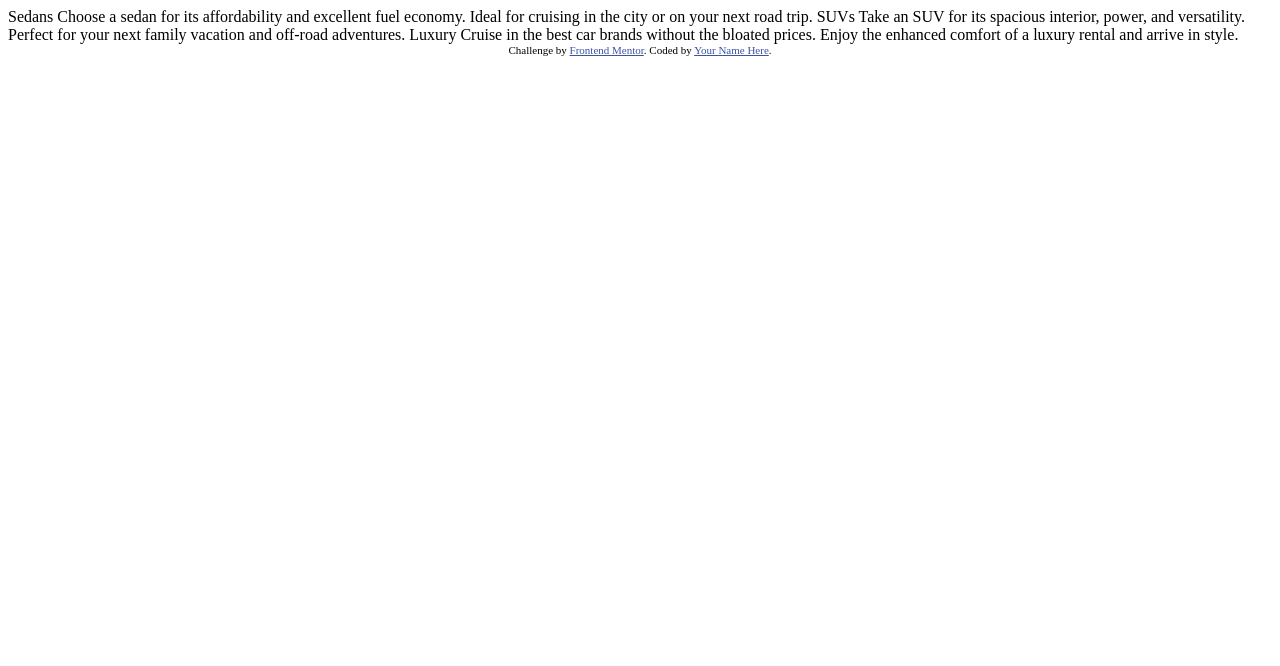
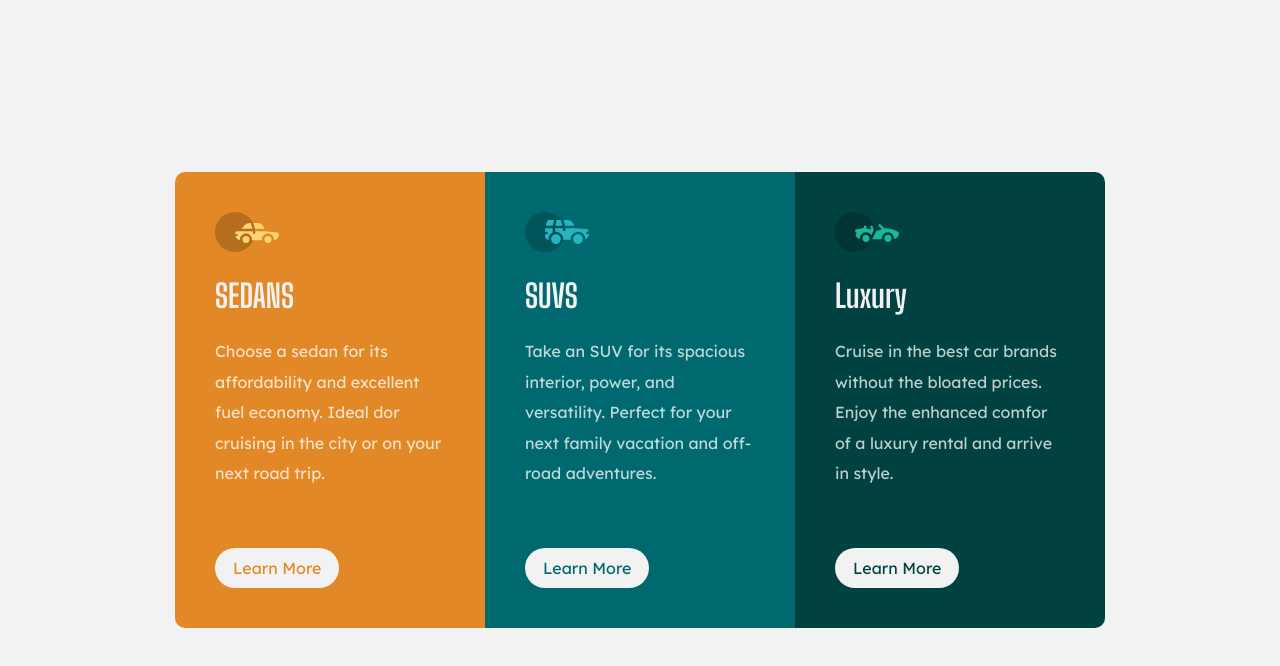
Before and after one commit to AugustoMartinez/3-column-preview-card-component, a plain HTML site: page index.html in a window 1280 px wide. Drawn offline with Linux system fonts and the light colour scheme.

Commit message:
Diseño terminado

```diff
--- /dev/null
+++ b/css/style.css
@@ -0,0 +1,102 @@
+@import url('https://fonts.googleapis.com/css2?family=Big+Shoulders+Display:wght@700&family=Lexend+Deca&display=swap');
+
+:root{
+    --color-sedans: hsl(31, 77%, 52%);
+    --color-suvs: hsl(184, 100%, 22%);
+    --color-luxury: hsl(179, 100%, 13%);
+    --color-blanco-principal: hsl(0, 0%, 95%);
+    --color-blamco-secundario: hsla(0, 0%, 100%, 0.75);
+}
+body{
+    background: var(--color-blanco-principal);
+    margin: 0;
+}
+.cont{
+    width: 100%;
+    height: 100vh;
+    display: flex;
+    justify-content: center;
+    align-items: center;
+}
+.container{
+    display: flex;
+}
+.section{
+    color: var(--color-blanco-principal);
+    padding: 40px;
+    width: 230px;
+}
+
+.sedans{
+    background: var(--color-sedans);
+    border-bottom-left-radius: 10px;
+    border-top-left-radius: 10px;
+}
+.suvs{
+    background: var(--color-suvs);
+}
+.luxury{
+    background: var(--color-luxury);
+    border-bottom-right-radius: 10px;
+    border-top-right-radius: 10px;
+}
+.title{
+    font-family: 'Big Shoulders Display', cursive;
+}
+.paragraphs{
+    font-family: 'Lexend Deca', sans-serif;
+    color: var(--color-blamco-secundario);
+    line-height: 1.9;
+    margin-bottom: 60px;
+}
+
+.btn{
+    display: inline-block;
+    font-family: 'Lexend Deca', sans-serif;
+    background: var(--color-blanco-principal);
+    text-decoration: none;
+    padding: 8px 16px;
+    border-radius: 25px;
+    -webkit-border-radius: 25px;
+    -moz-border-radius: 25px;
+    -ms-border-radius: 25px;
+    -o-border-radius: 25px;
+    box-sizing: border-box;
+    border: 2px solid transparent;
+    transition: background .6s ease, border .6s ease;
+    -webkit-transition: background .6s ease, border .6s ease;
+    -moz-transition: background .6s ease, border .6s ease;
+    -ms-transition: background .6s ease, border .6s ease;
+    -o-transition: background .6s ease, border .6s ease;
+}
+
+.btn-sedans{
+    color: var(--color-sedans);
+}
+.btn-suvs{
+    color: var(--color-suvs);
+}
+.btn-luxury{
+    color: var(--color-luxury);
+}
+
+.btn-sedans:hover{
+    background: var(--color-sedans);
+    box-sizing: border-box;
+    border: 2px solid var(--color-blanco-principal);
+    color: var(--color-blanco-principal);
+}
+
+.btn-suvs:hover{
+    background: var(--color-suvs);
+    box-sizing: border-box;
+    border: 2px solid var(--color-blanco-principal);
+    color: var(--color-blanco-principal);
+}
+
+.btn-luxury:hover{
+    background: var(--color-luxury);
+    box-sizing: border-box;
+    border: 2px solid var(--color-blanco-principal);
+    color: var(--color-blanco-principal);
+}
--- a/index.html
+++ b/index.html
@@ -1,36 +1,41 @@
 <!DOCTYPE html>
 <html lang="en">
 	<head>
-  <meta charset="UTF-8">
-  <meta name="viewport" content="width=device-width, initial-scale=1.0"> <!-- displays site properly based on user's device -->
+		<meta charset="UTF-8" />
+		<meta name="viewport" content="width=device-width, initial-scale=1.0" />
+		<!-- displays site properly based on user's device -->
 
-  <link rel="icon" type="image/png" sizes="32x32" href="./images/favicon-32x32.png">
-
+		<link
+			rel="icon"
+			type="image/png"
+			sizes="32x32"
+			href="./images/favicon-32x32.png"
+		/>
+		<link rel="stylesheet" href="./css/style.css">
 		<title>Frontend Mentor | 3-column preview card component</title>
-
-  <!-- Feel free to remove these styles or customise in your own stylesheet 👍 -->
-  <style>
-    .attribution { font-size: 11px; text-align: center; }
-    .attribution a { color: hsl(228, 45%, 44%); }
-  </style>
 	</head>
 	<body>
-
-  Sedans
-  Choose a sedan for its affordability and excellent fuel economy. Ideal for cruising in the city
-  or on your next road trip.
-
-  SUVs
-  Take an SUV for its spacious interior, power, and versatility. Perfect for your next family vacation
-  and off-road adventures.
-
-  Luxury
-  Cruise in the best car brands without the bloated prices. Enjoy the enhanced comfort of a luxury
-  rental and arrive in style.
-
-  <div class="attribution">
-    Challenge by <a href="https://www.frontendmentor.io?ref=challenge" target="_blank">Frontend Mentor</a>.
-    Coded by <a href="#">Your Name Here</a>.
+		<div class="cont">
+			<div class="container">
+				<div class="section sedans">
+					<div><svg width="64" height="40" xmlns="http://www.w3.org/2000/svg"><g fill="none" fill-rule="evenodd"><circle fill="#000" opacity=".201" cx="20" cy="20" r="20"/><path d="M52.936 24.11c1.942 0 3.517 1.542 3.517 3.445 0 1.903-1.575 3.445-3.517 3.445s-3.516-1.542-3.516-3.445c0-1.903 1.574-3.445 3.516-3.445zm-21.957 0c1.942 0 3.517 1.542 3.517 3.445 0 1.903-1.575 3.445-3.517 3.445s-3.516-1.542-3.516-3.445c0-1.903 1.574-3.445 3.516-3.445zm6.948-4.848v1.429c0 .716.61 1.293 1.348 1.259a1.295 1.295 0 001.225-1.295v-1.393h8.256l13.483 1.313c.956.093 1.676.881 1.676 1.814 0 2.89-2.126 5.303-4.926 5.819.397-3.557-2.458-6.62-6.053-6.62-3.646 0-6.504 3.14-6.039 6.723h-9.879c.466-3.588-2.397-6.722-6.039-6.722-3.595 0-6.45 3.062-6.052 6.62-2.14-.398-3.916-1.912-4.61-3.931h1.142c.731 0 1.32-.598 1.285-1.322-.033-.678-.629-1.2-1.322-1.2H20v-.251c0-1.274 1.066-2.243 2.306-2.243h15.62zM42.59 11c2.645 0 4.99 1.556 5.972 3.963l.726 1.779H40.17L38.413 11h4.178zm-6.865 0l1.758 5.741H26.505l3.357-3.654A6.502 6.502 0 0134.644 11h1.082z" fill="#FFD473" fill-rule="nonzero"/></g></svg></div>
+					<h1 class="title">SEDANS</h1>
+					<p class="paragraphs">Choose a sedan for its affordability and excellent fuel economy. Ideal dor cruising in the city or on your next road trip.</p>
+					<a href="#" class="btn btn-sedans">Learn More</a>
+				</div>
+				<div class="section suvs">
+					<div><svg width="64" height="40" xmlns="http://www.w3.org/2000/svg"><g fill="none" fill-rule="evenodd"><circle fill="#000" opacity=".201" cx="20" cy="20" r="20"/><path d="M31.002 22.358c2.917 0 5.18 2.593 4.762 5.506a4.828 4.828 0 01-2.962 3.778 4.797 4.797 0 01-5.3-1.165c-1.188-1.26-1.235-2.613-1.263-2.613-.42-2.924 1.857-5.506 4.763-5.506zm22 0c3.457 0 5.798 3.567 4.41 6.744A4.816 4.816 0 0152.3 31.94a4.826 4.826 0 01-4.06-4.077c-.42-2.915 1.846-5.506 4.762-5.506zm-15.04-6.083v1.462a1.29 1.29 0 001.352 1.29c.693-.033 1.227-.631 1.227-1.326v-1.426h8.3l13.056.716a1.29 1.29 0 011.164.917c.27.895.446 1.477.563 1.87h-1.047c-.694 0-1.291.534-1.324 1.228a1.29 1.29 0 001.288 1.352h1.445c-.164 2.225-1.57 4.193-3.6 5.05.13-4.212-3.255-7.63-7.384-7.63-4.317 0-7.762 3.718-7.358 8.086h-7.285c.43-4.655-3.503-8.531-8.131-8.046v-3.543h7.734zm-10.312 0v4.308a7.4 7.4 0 00-4.006 7.274 3.874 3.874 0 01-3.642-3.864v-1.635h1.46a1.29 1.29 0 000-2.58h-1.461v-3.213l.003-.29h7.646zm14.986-8.196c2.65 0 5 1.592 5.984 4.055l.63 1.579a5.525 5.525 0 01-.065-.004l-.026-.002-.034-.002-.022-.002a4.178 4.178 0 00-.224-.006l-.098-.001h-.039l-.136-.001h-.052l-.326-.001H40.211L38.528 8.08zm-13.632 0l-1.122 5.616h-7.144l1.47-4.71a1.29 1.29 0 011.231-.906h5.565zm6.832 0l1.683 5.615h-7.007l1.121-5.615h4.203z" fill="#26B5C0" fill-rule="nonzero"/></g></svg></div>
+					<h1 class="title">SUVS</h1>
+					<p class="paragraphs">Take an SUV for its spacious interior, power, and versatility. Perfect for your next family vacation and off-road adventures.</p>
+					<a href="#" class="btn btn-suvs">Learn More</a>
+				</div>
+				<div class="section luxury">
+					<div><svg width="64" height="40" xmlns="http://www.w3.org/2000/svg"><g fill="none" fill-rule="evenodd"><circle fill="#000" opacity=".201" cx="20" cy="20" r="20"/><path d="M30.98 22.835c1.941 0 3.516 1.604 3.516 3.583 0 1.978-1.575 3.582-3.517 3.582s-3.516-1.604-3.516-3.582c0-1.979 1.574-3.583 3.516-3.583zm21.956 0c1.942 0 3.517 1.604 3.517 3.583 0 1.978-1.575 3.582-3.517 3.582s-3.516-1.604-3.516-3.582c0-1.979 1.574-3.583 3.516-3.583zm-9.143-10.45a1.27 1.27 0 011.819 0l3.715 3.784c4.444-.115 9.7 1.142 13.964 3.753.387.237.624.664.624 1.124 0 3.006-2.126 5.514-4.926 6.05.397-3.698-2.458-6.882-6.053-6.882-3.646 0-6.504 3.264-6.039 6.99h-9.669c.76-1.544.993-2.026 1.337-2.711l.082-.162c.421-.835 1.056-2.07 2.883-5.65 1.68-.023 3.47-.408 5.247-1.403l-2.984-3.04a1.328 1.328 0 010-1.854zm-7.68 1.064c.683-.2 1.395.202 1.592.898l.749 2.652a3.46 3.46 0 01-.247 2.51l-1.733 3.395-.216.424c-1.07-1.89-3.06-3.114-5.279-3.114-3.595 0-6.45 3.184-6.052 6.885-1.832-.347-3.414-1.537-4.278-3.276a1.331 1.331 0 01.117-1.376l.955-1.303-1.325-1.295c-.751-.735-.376-2.024.64-2.231l6.614-1.346.13-.026c.092-.019.145-.03.157-.031.314-.146 1.07-.591 1.07-1.506 0-.734.592-1.327 1.316-1.31.712.016 1.268.662 1.256 1.388a4.11 4.11 0 01-.348 1.611 22.69 22.69 0 014.7 1.146l-.7-2.473a1.314 1.314 0 01.882-1.622z" fill="#19B89D" fill-rule="nonzero"/></g></svg></div>
+					<h1 class="title">Luxury</h1>
+					<p class="paragraphs">Cruise in the best car brands without the bloated prices. Enjoy the enhanced comfor of a luxury rental and arrive in style.</p>
+					<a href="#" class="btn btn-luxury">Learn More</a>
+				</div>
+			</div>
 		</div>
 	</body>
 </html>
```
Lines whose indentation alone changed are shown as unchanged.
